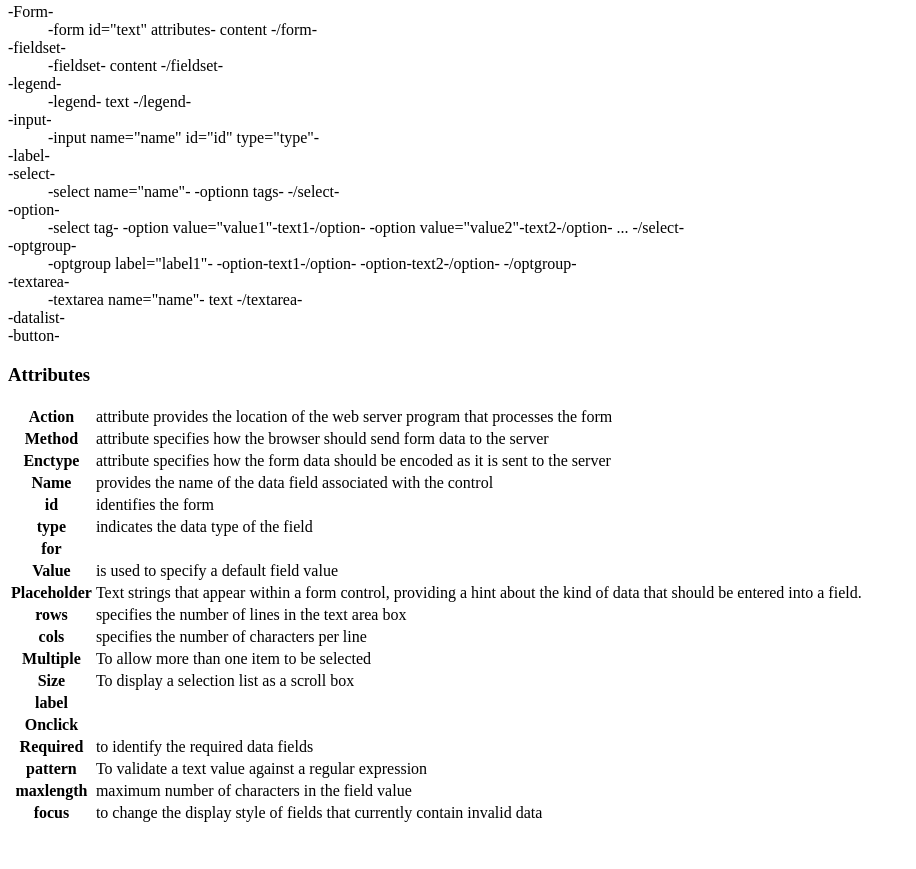
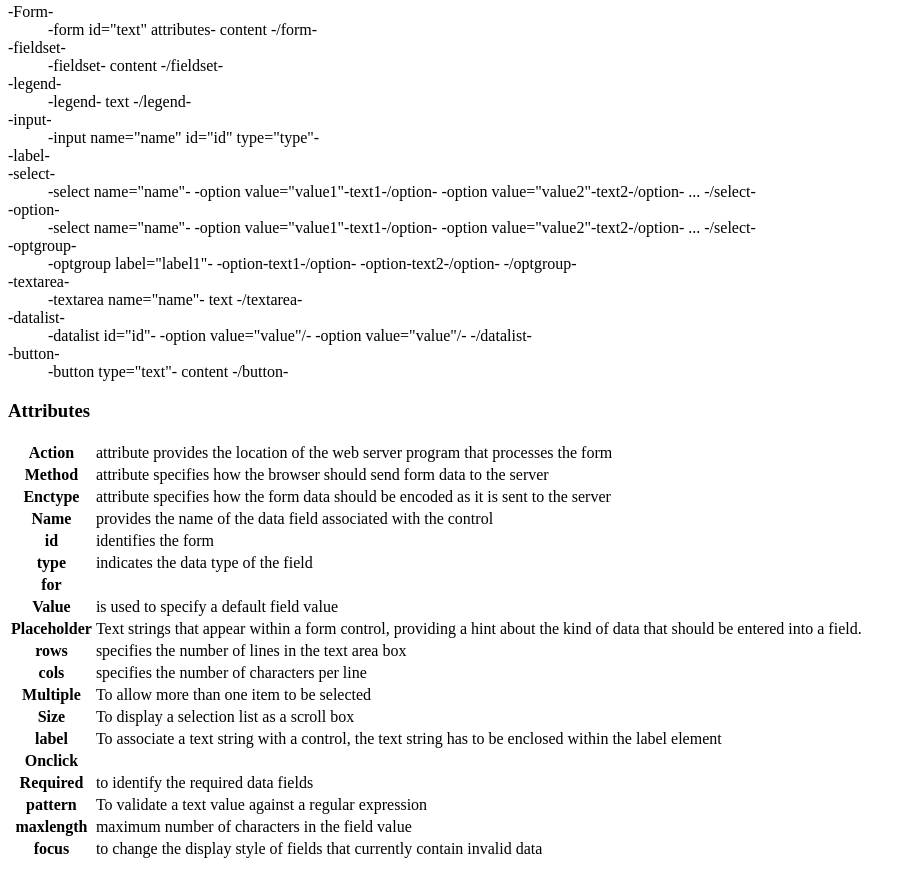
Before and after one commit to VeronicaTis/Unit-9-Vocab, a plain HTML site: page index.html in a window 1280 px wide. Shown: the part 856-1725 px from the top of the page, without its empty margins (0-916 px from the left). Before the commit the page ends 1689 px from the top, so only its background shows below. Drawn offline with Linux system fonts and the light colour scheme.

Commit message:
i am stuck

```diff
--- a/index.html
+++ b/index.html
@@ -187,14 +187,16 @@
                 <dt>-select-</dt>
                 <dd>
                     -select name="name"-
-                    -optionn tags-
+                    -option value="value1"-text1-/option-
+                    -option value="value2"-text2-/option-
+                    ...
                     -/select-
                 </dd>
             </div>
             <div>
                 <dt>-option-</dt>
                 <dd>
-                    -select tag-
+                    -select name="name"-
                     -option value="value1"-text1-/option-
                     -option value="value2"-text2-/option-
                     ...
@@ -220,11 +222,20 @@
             </div>
             <div>
                 <dt>-datalist-</dt>
-                <dd></dd>
+                <dd>
+                    -datalist id="id"-
+                    -option value="value"/-
+                    -option value="value"/-
+                    -/datalist-
+                </dd>
             </div>
             <div>
                 <dt>-button-</dt>
-                <dd></dd>
+                <dd>
+                    -button type="text"-
+                    content
+                    -/button-
+                </dd>
             </div>
         </dl>
         <h3>Attributes</h3>
@@ -286,7 +297,7 @@
             </tr>
             <tr>
                 <th>label</th>
-                <td data-label="label"></td>
+                <td data-label="label">To associate a text string with a control, the text string has to be enclosed within the label element</td>
             </tr>
             <tr>
                 <th>Onclick</th>
```
